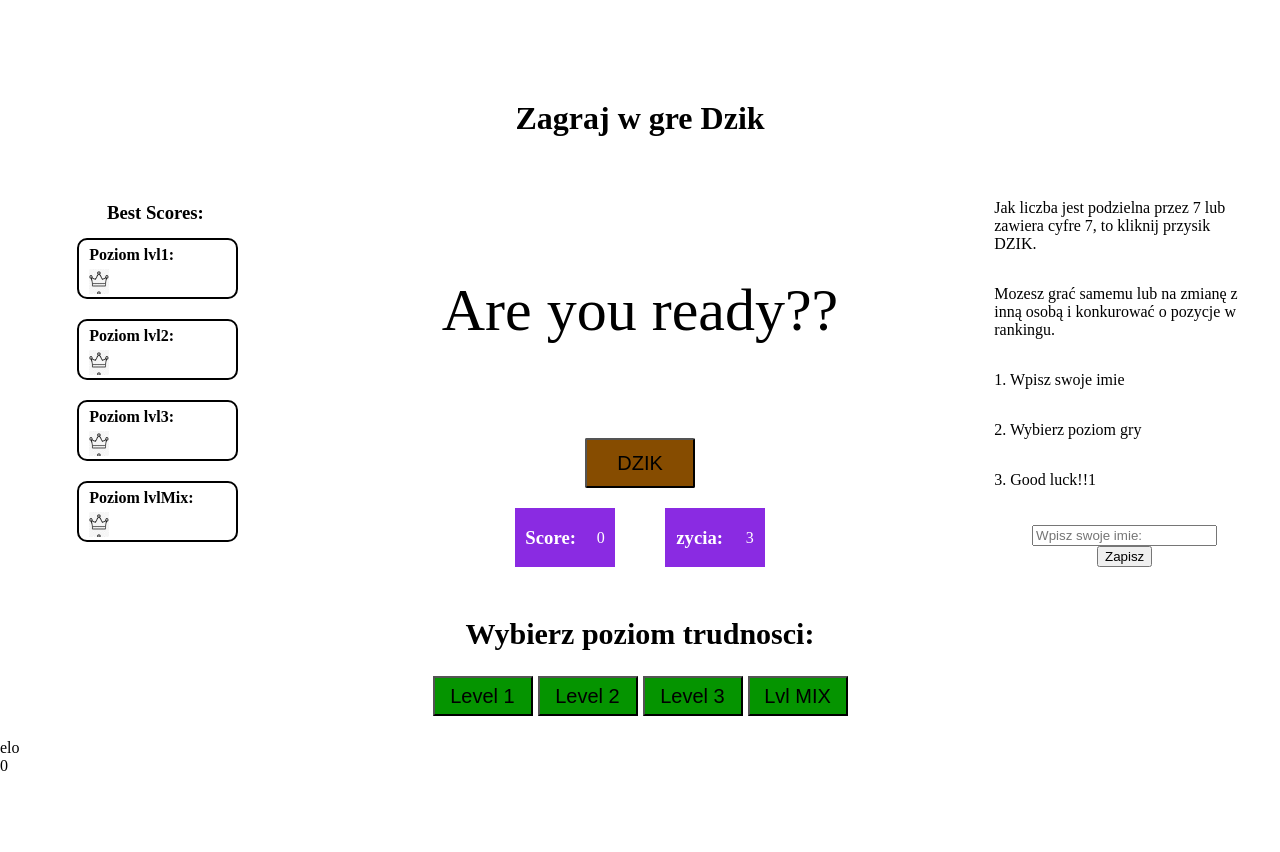
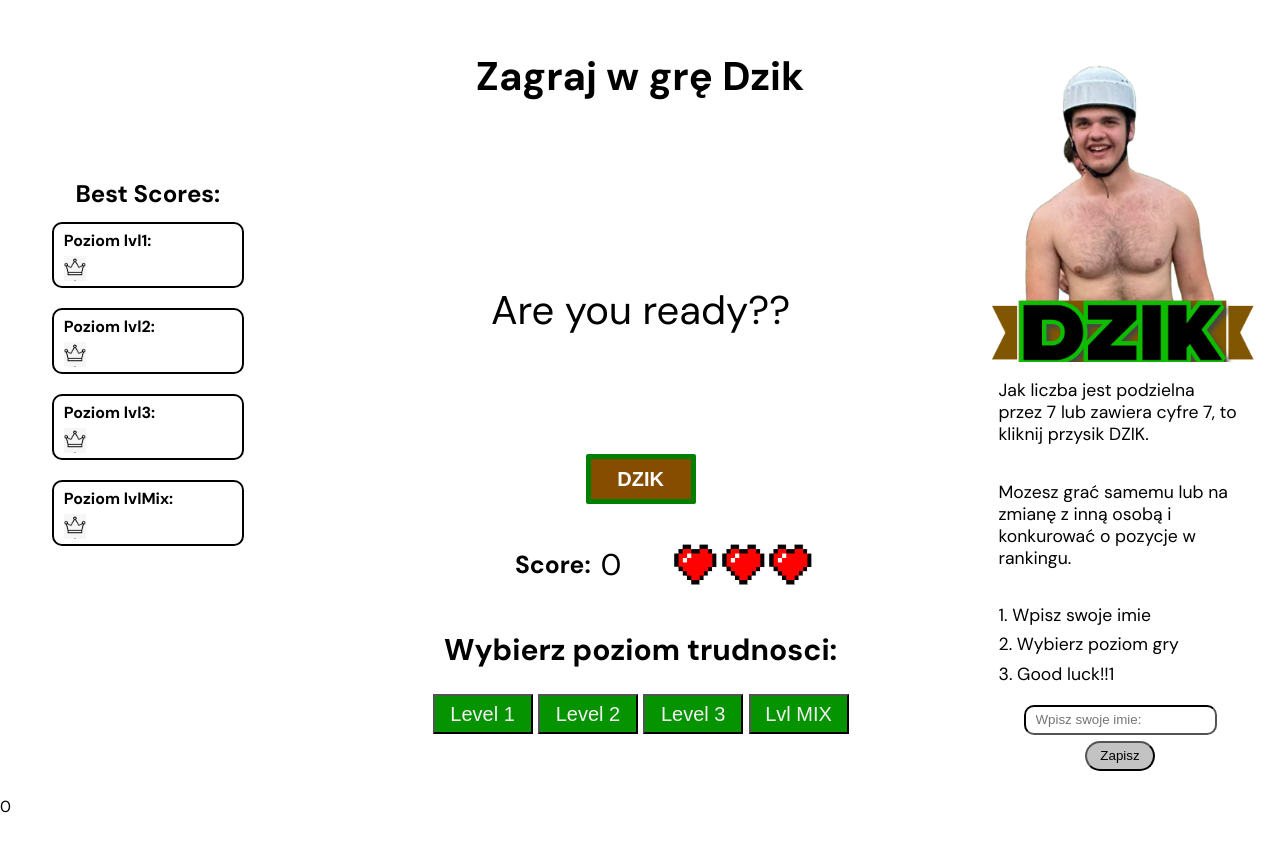
Before and after one commit to JakubaFornal/dzik, a plain HTML site: page index.html in a window 1280 px wide. Drawn offline with Linux system fonts and the light colour scheme.

Commit message:
Add files via upload

```diff
--- a/index.html
+++ b/index.html
@@ -3,10 +3,14 @@
         <title>Dzik - Gra</title>
         <link rel ="stylesheet" href="style.css">
         <meta charset="UTF-8">
+
+        <link rel="preconnect" href="https://fonts.googleapis.com">
+        <link rel="preconnect" href="https://fonts.gstatic.com" crossorigin>
+        <link href="https://fonts.googleapis.com/css2?family=Berkshire+Swash&family=DM+Sans:ital,opsz,wght@0,9..40,100..1000;1,9..40,100..1000&display=swap" rel="stylesheet">
     </head>
 
     <body>
-        <h1> Zagraj w gre Dzik</h1>
+        <h1> Zagraj w grę Dzik</h1>
 
 
         <div class="container">
@@ -56,6 +60,7 @@
 
             <div class="box2 box">
                 <div id="losowanie"><p> Are you ready??</p></div>
+                <div class="end_koniec"></div>
                 <button id = "dzikButton" onclick="checkNum()">DZIK</button>
 
                 <div class="scoreHeartDiv">
@@ -65,43 +70,45 @@
                     </div>
 
                     <div class="heartDiv">
-                        <h3>zycia: </h3>
-                        <div id = "hearts">3</div>
+                        <div class = "heart1"></div>
+                        <div class = "heart2"></div>
+                        <div class = "heart3"></div>
                     </div>
+                </div>
+
+                <div class = "buttonsLvl">
+                    <h2>Wybierz poziom trudnosci:</h2>
+                    <button id="przycisk" onclick = "lvl1()">Level 1</button>
+                    <button id="przycisk" onclick = "lvl2()">Level 2</button>
+                    <button id="przycisk" onclick = "lvl3()">Level 3</button>
+                    <button id="przycisk" onclick = "lvlMix()">Lvl MIX</button>
+                    <br>
+                    <br>
                 </div>
             </div>
 
 
             <div class="box box3">
+                <div class = "dzikImg"></div>
                 <div class = "rules">
                     <p class="pRules">Jak liczba jest podzielna przez 7 lub zawiera cyfre 7, to kliknij przysik DZIK.</p>
                     <p class="pRules">Mozesz grać samemu lub na zmianę z inną osobą i konkurować o pozycje w rankingu.</p>
-                    <p class="pRules">1. Wpisz swoje imie</p>
-                    <p class="pRules">2. Wybierz poziom gry</p>
-                    <p class="pRules">3. Good luck!!1</p>
+                    <p class="pRules1">1. Wpisz swoje imie</p>
+                    <p class="pRules1">2. Wybierz poziom gry</p>
+                    <p class="pRules1">3. Good luck!!1</p>
                 </div>
                 <input type = "text" id = "imie" placeholder="Wpisz swoje imie: ">
                 <br>
-                <button onclick = "saveName()">Zapisz</button>
+                <button onclick = "saveName()" id = "save">Zapisz</button>
             </div>
           </div>
 
+          <div class="gameOver"></div>
 
 
-        <div class = "buttonsLvl">
-            <h2>Wybierz poziom trudnosci:</h2>
-            <button id="przycisk" onclick = "lvl1()">Level 1</button>
-            <button id="przycisk" onclick = "lvl2()">Level 2</button>
-            <button id="przycisk" onclick = "lvl3()">Level 3</button>
-            <button id="przycisk" onclick = "lvlMix()">Lvl MIX</button>
-            <br>
-            <br>
-        </div>
 
 
-        <div id = "timer"></div>
-        <div class="end_koniec"></div>
-        <div class="check">elo</div>
+
 
         <script src="script.js"></script>
     </body>
--- a/script.js
+++ b/script.js
@@ -10,6 +10,18 @@ function myFunction(){
     currNum++;
     losDiv.innerHTML = currNum;
     num = currNum;
+    losDiv.style.fontSize = "75px";
+}
+
+
+
+function myFunctionLosowe(){
+    clicked = false;
+    let liczba = Math.floor((Math.random() * 100) % 100);
+    losDiv.innerHTML = liczba;
+    num = liczba;
+    currNum = liczba;
+    losDiv.style.fontSize = "75px";
 }
 
 
@@ -18,16 +30,19 @@ var counter = 0;
 document.write(currNum);
 
 //Sprawdzanie liczby
-function checkNum(){        // czy podzlielne
-    if(clicked == false){
+function checkNum(){     // czy podzlielne
+    if(clicked == false && currNum != 0){
         if(currNum % 7 == 0 || contain_num())
             counter++;
-        else
+        else{
             hearts--;
+            heart_update();
+        }
+
 
     clicked = true;
     scoreDiv.innerHTML = counter;
-    heartDiv.innerHTML = hearts;
+
     if(hearts <= 0)
         endGame();
     }
@@ -35,15 +50,41 @@ function checkNum(){        // czy podzlielne
 
 
 function contain_num(){     // czy zawiera liczbe
-    while(num > 0){
-        if(num % 10 == 7){
-            return true;
-        }
-        else{
-            num = num / 10;
-        }
+    let word = currNum.toString();
+    let x = "7";
+    if(word.indexOf(x) !== -1){
+        return true;
     }
-    return false;
+        return false;
+}
+
+
+function heart_update(){
+    let heart1 = document.querySelector(".heart1");
+    let heart2 = document.querySelector(".heart2");
+    let heart3 = document.querySelector(".heart3");
+
+
+    if(hearts == 2){
+        heart3.style.opacity = 0;
+    }
+    if(hearts == 1){
+        heart2.style.opacity = 0;
+    }
+    if(hearts == 0){
+        heart1.style.opacity = 0;
+    }
+}
+
+function heart_reset(){
+    let heart1 = document.querySelector(".heart1");
+    let heart2 = document.querySelector(".heart2");
+    let heart3 = document.querySelector(".heart3");
+
+        heart3.style.opacity = 1;
+        heart2.style.opacity = 1;
+        heart1.style.opacity = 1;
+
 }
 
 
@@ -52,13 +93,14 @@ let interval = 0;
 var lvl = 0;
 
 function starterPack(){
+    document.querySelector(".end_koniec").innerHTML="";
     currNum = 0;
     counter = 0;
     scoreDiv.innerHTML = counter;
     clearInterval(interval);
     let clicked = false;
     hearts = 3;
-    heartDiv.innerHTML = hearts;
+    heart_reset();
 }
 
 //Levels
@@ -81,13 +123,10 @@ function lvl3(){
 }
 
 //Increasing speed Lvl
-var freq;
 function lvlMix(){
     lvl = 4;
     starterPack();
-    freq = 3000; // 5s
-    interval = setInterval(myFunction, freq)
-    setInterval(changer, 100000); // 10s
+    interval = setInterval(myFunctionLosowe, 500);
 }
 
 function changer(){     //changing speeed
@@ -97,6 +136,8 @@ function changer(){     //changing speeed
     }
     interval = setInterval(myFunction, freq);
 }
+
+
 
 var sec = 0;
 function timer(){
@@ -114,7 +155,7 @@ function saveName(){
 
 
 var bestScore = 0;
-var score1 = 0, score2 = 0, score3 = 0;
+var score1 = 0, score2 = 0, score3 = 0, score4 = 0;
 
 function endGame(){
     document.querySelector(".end_koniec").innerHTML="KONIEC GRY";
@@ -139,7 +180,6 @@ function endGame(){
             document.getElementById("scoreLvl3").innerHTML = imie;
         }
     }
-
     if(lvl == 4){
         if(counter >= score4){
             score4 = counter;
--- a/style.css
+++ b/style.css
@@ -1,7 +1,9 @@
 body{
     height: 100%;
     margin: 0;
-    margin-top: 100px;
+    margin-top: 50px;
+    font-family: "DM Sans", sans-serif;
+
 }
 .container {
     display: flex;
@@ -11,10 +13,14 @@ body{
     text-align: center;
     margin-bottom: -0.5vw;
     color: black;
+    font-size: 1.5rem;
   }
 
+
+  /*BOX 1*/
+
   .box1 {
-    width: 30vw;
+    width: 25vw;
     display: flex;
     justify-content: center;
     margin: 0;
@@ -24,18 +30,19 @@ body{
   .boxFrame{
     display: flex;
     flex-direction: column;
+    align-items: center;
     gap: 20px;
-    width: 60%;
+    width: 100%;
   }
 
   .scoresLvl1{
     border: 2px solid black;
-    width: 90%;
+    width: 70%;
     display: flex;
     flex-direction: column;
     justify-content: space-between;
     margin: 0;
-    height: 45px;
+    height: 50px;
     padding: 6px;
     border-radius: 10px;
     padding-left: 10px;
@@ -59,6 +66,8 @@ body{
     width: 40%;
     padding-right: 20px;
     color: black;
+    font-weight: bold;
+    font-size: 20px;
   }
 
   .koronaLvl{
@@ -80,20 +89,19 @@ body{
     display: flex;
   }
 
+
+  /* BOX 2 */
+
   .box2 {
-    width: 70vw;
+    width: 50vw;
     display: flex;
     flex-direction: column;
-    justify-content: space-around;
-    align-items: center;
+    justify-content:center;
+    align-items:center;
     gap: 0px;
   }
 
-  .box3 {
 
-    width: 30vw;
-
-  }
 
   .box {
     padding: 25px;
@@ -105,21 +113,27 @@ body{
 
 h1 {
     text-align: center;
+    font-size: 40px;
+}
+
+h2 {
+  text-align: center;
+  color: black;
 }
 
 
 #losowanie{
-    font-size: 60px;
-    width: 100%;
-    margin: auto;
+    font-size: 40px;
+    width: 60%;
     text-align: center;
     color: black;
+    margin-bottom: 6vh;
+    margin-top: 10vh;
 }
 
 .buttonsLvl{
     font-size: 20px;
     width: 1000px;
-    margin: auto;
     text-align: center;
 }
 
@@ -128,6 +142,8 @@ h1 {
     height: 40px;
     width: 100px;
     font-size: 20px;
+    color: rgb(241, 241, 241);
+
 }
 
 #dzikButton{
@@ -137,33 +153,116 @@ h1 {
     font-size: 20px;
     border-radius: 2px;
     margin-bottom: 20px;
+    font-weight: bold;
+    color: white;
+    border-color: green;
+    border-style: solid;
+    border-width: 5px;
 }
 
-.scoreDiv, .heartDiv{
+.scoreDiv{
     display: flex;
-    justify-content: space-around;
-    background-color: blueviolet;
+    justify-content: center;
+    color: black;
     width: 100px;
     align-items: center;
+    font-size: 21px;
+    width: 50%;
+    gap: 10px;
+    padding-left: 30px;
+}
+
+.heartDiv{
+    display: flex;
+    flex-direction: row;
+    justify-content: space-evenly;
+    align-items: center;
+
+    width: 50%;
+    padding-left: 30px;
 }
 
 .scoreHeartDiv{
   display: flex;
-  width: 250px;
+  width: 350px;
   flex-direction: row;
   justify-content: space-between;
-  align-items: flex-start;
+  align-items: center;
+}
+
+.heart1, .heart2, .heart3{
+  height: 45px;
+  width: 45px;
+  background-image: url(heart.png);
+  background-size: cover;
+}
+
+#score{
+  font-size: 30px;
+}
+
+
+
+/* BOX 3 */
+
+.box3 {
+  display: flex;
+  justify-content: top;
+  align-items: center;
+  width: 25vw;
+  flex-direction: column;
+  padding-top: 0px;
+  margin-top: -8vh;
+  margin-left: -2%;
 }
 
 .rules{
   text-align: left;
   display: flex;
   flex-direction: column;
-  margin: 0;
-  justify-content: space-around;
   color: black;
-  padding-bottom: 20px;
+  width: 90%;
+  padding-bottom: 30px;
+  gap: -100px;
+  font-size: 1.1rem;
 }
+
+
 .pRules{
 
 }
+
+.pRules1{
+  margin-bottom: -10px;
+}
+
+
+.end_koniec{
+  color: black;
+  font-size: 20px;
+  padding-bottom: 30px;
+}
+
+
+.dzikImg{
+  justify-content: center;
+  height: 297px;
+  width: 270px;
+  background-image: url(dzik.png);
+  background-size: cover;
+}
+
+#imie{
+  height: 30px;
+  border-color: black;
+  border-radius: 10px;
+  padding-left: 10px;
+}
+
+#save{
+  margin-top: -15px;
+  height: 30px;
+  background-color: rgb(195, 195, 195);
+  width: 70px;
+  border-radius: 15px;
+}
```
Also changed, not shown: dzik.png (added), heart.png (added).
